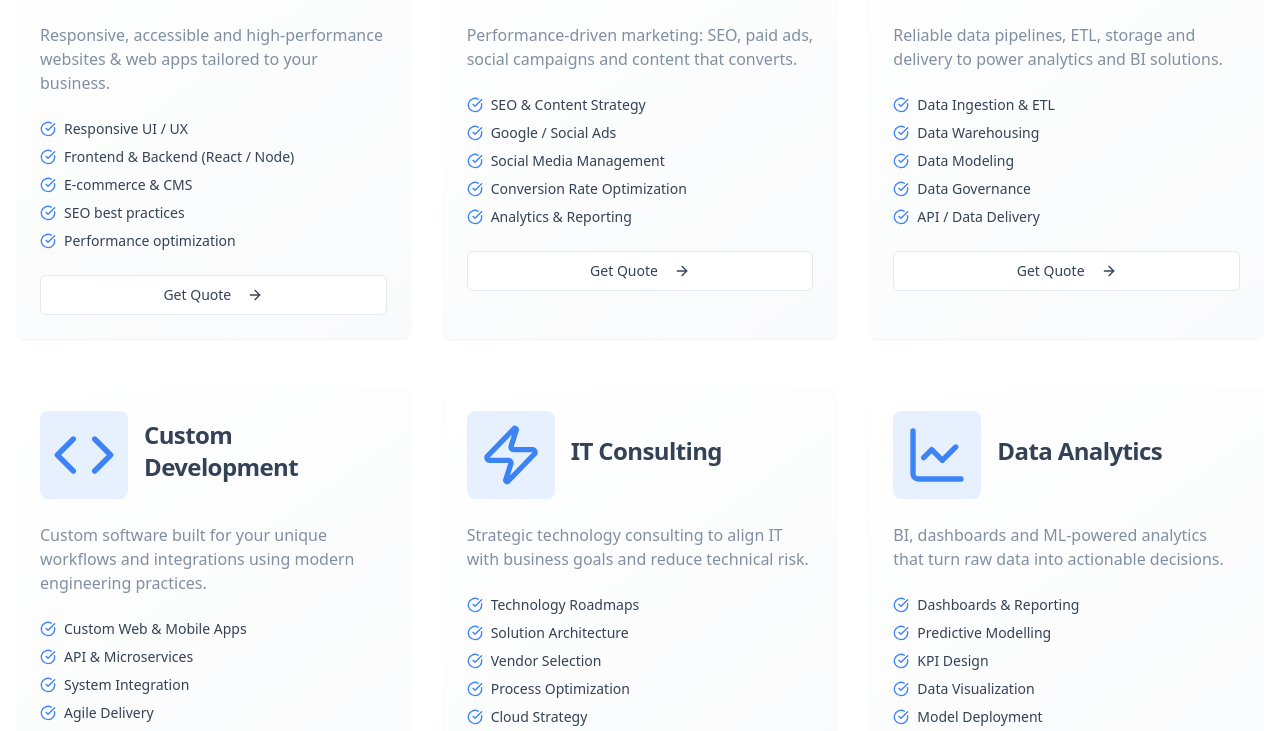
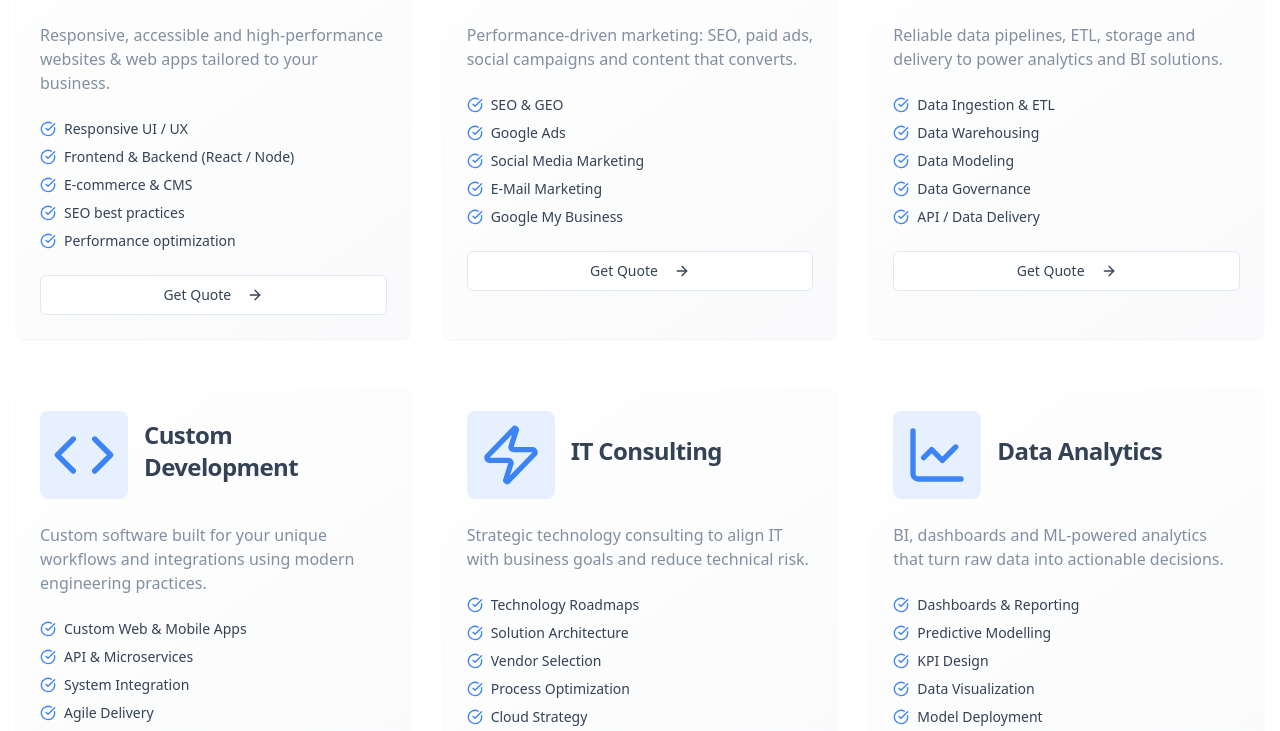
Before and after one commit to usravanireddy-web/Luvetha, a React (Vite) app: page /services in a window 1280 px wide. Shown: the part 1249-1980 px from the top of the page. Built offline with nearby package versions, Linux system fonts and the light colour scheme.

Commit message:
service page changes

```diff
--- a/src/components/Footer.tsx
+++ b/src/components/Footer.tsx
@@ -14,7 +14,7 @@ const Footer = () => {
     { name: 'Data Analytics', path: '/services' },
     { name: 'Mobile Apps', path: '/services' },
     { name: 'Retail Services', path: '/services' },
-    { name: 'Database Maintenance', path: '/services' }
+    { name: 'Data Base Maintenance', path: '/services' }
   ];
 
   const quickLinks = [
--- a/src/pages/Services.tsx
+++ b/src/pages/Services.tsx
@@ -51,11 +51,11 @@ const Services = () => {
         description:
           "Performance-driven marketing: SEO, paid ads, social campaigns and content that converts.",
         features: [
-          "SEO & Content Strategy",
-          "Google / Social Ads",
-          "Social Media Management",
-          "Conversion Rate Optimization",
-          "Analytics & Reporting",
+          "SEO & GEO",
+          "Google Ads",
+          "Social Media Marketing ",
+          "E-Mail Marketing",
+          "Google My Business",
         ],
       },
       {
```
